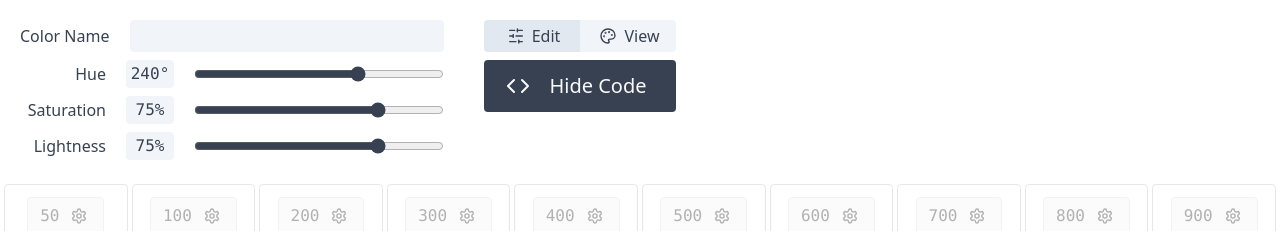
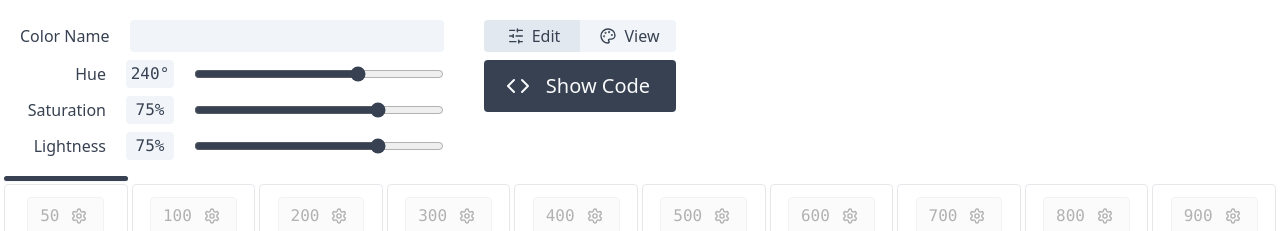
Before and after one commit to daniel-black/tack, a Next.js app: page / in a window 1280 px wide. Shown: the top 231 px of the page. Built offline with nearby package versions, Linux system fonts and the light colour scheme.

Commit message:
added indicator for selected column

```diff
--- a/src/components/palette.tsx
+++ b/src/components/palette.tsx
@@ -4,6 +4,7 @@ import { hueAtom, lightnessAtom, modeAtom, saturationAtom, selectedShadeIndexAto
 import { useAtomValue, useAtom, useSetAtom } from 'jotai';
 import { INITIAL_HSL_COLOR } from "@/constants";
 import { isSameShade } from "@/utils";
+import { SelectedColumnIndicator } from "./selected-column-indicator";
 
 export const Palette = () => {
   const [selectedShadeIndex, setSelectedShadeIndex] = useAtom(selectedShadeIndexAtom);
@@ -32,16 +33,21 @@ export const Palette = () => {
   return (
     <main id="palette" className={`w-screen h-screen flex flex-row ${mode === 'edit' ? 'p-1 space-x-1' : ''}`}>
       {shades.map((shade, index) =>
+        <div key={index} className={`w-full h-full relative`}>
+          <SelectedColumnIndicator
+            selectedShadeIndex={selectedShadeIndex}
+            index={index}
+          />
           <ShadeColumn
-          key={index}
             color={shade}
             index={index}
-          selectedIndex={selectedShadeIndex}
+            // selectedIndex={selectedShadeIndex}
             mode={mode}
             select={() => setSelectedShadeIndex(index)}
             clear={() => clearShade(index)}
             load={() => loadShade(index)}
           />
+        </div>
       )}
     </main>
   );
--- /dev/null
+++ b/src/components/selected-column-indicator.tsx
@@ -0,0 +1,12 @@
+type SelectedColumnIndicatorProps = {
+  selectedShadeIndex: number;
+  index: number;
+};
+
+export function SelectedColumnIndicator({ selectedShadeIndex, index }: SelectedColumnIndicatorProps) {
+  const isSelected = selectedShadeIndex === index;
+
+  if (!isSelected) return null;
+
+  return <span className="z-10 absolute h-[5px] -top-[8px] w-full bg-gray-700 rounded-full shadow-sm" />
+}
--- /dev/null
+++ b/src/components/shade-column-contents.tsx
@@ -0,0 +1,46 @@
+'use client';
+
+import { useState } from "react";
+import { SettingsIcon } from "./icons";
+
+type ShadeColumnContentProps = {
+  shade: string;
+  isEditing: boolean;
+  clear: () => void;
+};
+
+export function ShadeColumnContent({ shade, isEditing, clear }: ShadeColumnContentProps) {
+  const [showSettings, setShowSettings] = useState(false);
+
+  if (!isEditing) return null;
+
+  function toggleSettings(e: React.MouseEvent<HTMLButtonElement>) {
+    e.stopPropagation();
+    e.preventDefault();
+    setShowSettings(!showSettings);
+  }
+
+  function handleClearClick() {
+    clear();
+    setShowSettings(false);
+  }
+
+  return (
+    <div className="space-y-2">
+      <div className="z-10 opacity-30 bg-gray-100 border border-gray-300 px-3 py-1.5 rounded select-none font-mono w-fit h-fit flex justify-center flex-wrap gap-2 items-center">
+        <span>{shade}</span>
+        <button
+          className={`w-6 h-6 rounded-full hover:animate-spin hover:bg-gray-400 ${showSettings ? 'bg-gray-400' : ''} duration-750 transition-all ease-in-out`}
+          onClick={toggleSettings}
+        >
+          <SettingsIcon />
+        </button>
+      </div>
+      <div className={`${showSettings ? 'opacity-30 z-10' : 'opacity-0'} transition-all duration-100 bg-gray-100 border border-gray-300 px-3 py-1.5 rounded select-none font-mono w-fit h-fit`}>
+        <button onClick={handleClearClick}>
+          Clear
+        </button>
+      </div>
+    </div>
+  );
+}
--- a/src/components/shade-column.tsx
+++ b/src/components/shade-column.tsx
@@ -1,13 +1,11 @@
 import { INITIAL_HSL_COLOR, SHADES } from "@/constants";
 import type { HSL, Mode } from "@/types";
-import { getHsl, hslToHex } from "@/utils";
-import { ChangeEvent, useState } from "react";
-import { SettingsIcon } from "./icons";
+import { getHsl } from "@/utils";
+import { ShadeColumnContent } from "./shade-column-contents";
 
 type ShadeColumnProps = {
   color: HSL;
   index: number;
-  selectedIndex: number;
   mode: Mode;
   select: () => void;
   clear: () => void;
@@ -17,16 +15,13 @@ type ShadeColumnProps = {
 export const ShadeColumn = ({
   color,
   index,
-  selectedIndex,
   mode,
   select,
   clear,
   load
 }: ShadeColumnProps) => {
   const shade = SHADES[index];
-  const isSelected = index === selectedIndex;
   const isEditing = mode === 'edit';
-
   const sectionStyle = color ? { backgroundColor: getHsl(color) } : {};
 
   function handleShadeColumnClick() {
@@ -36,7 +31,7 @@ export const ShadeColumn = ({
 
   return (
     <section
-      className={`py-3 relative w-full cursor-pointer flex justify-center ${color === INITIAL_HSL_COLOR ? 'border border-gray-200 hover:bg-gray-50' : ''} ${isEditing ? 'rounded' : ''} transition-all duration-75`}
+      className={`py-3 relative w-full h-full cursor-pointer flex justify-center ${color === INITIAL_HSL_COLOR ? 'border border-gray-200 hover:bg-gray-50' : ''} ${isEditing ? 'rounded' : ''} transition-all duration-75`}
       style={sectionStyle}
       onClick={handleShadeColumnClick}
     >
@@ -48,45 +43,3 @@ export const ShadeColumn = ({
     </section>
   );
 }
-
-type ShadeColumnContentProps = {
-  shade: string;
-  isEditing: boolean;
-  clear: () => void;
-};
-
-function ShadeColumnContent({ shade, isEditing, clear }: ShadeColumnContentProps) {
-  const [showSettings, setShowSettings] = useState(false);
-
-  if (!isEditing) return null;
-
-  function toggleSettings(e: React.MouseEvent<HTMLButtonElement>) {
-    e.stopPropagation();
-    e.preventDefault();
-    setShowSettings(!showSettings);
-  }
-
-  function handleClearClick() {
-    clear();
-    setShowSettings(false);
-  }
-
-  return (
-    <div className="space-y-2">
-      <div className="z-10 opacity-30 bg-gray-100 border border-gray-300 px-3 py-1.5 rounded select-none font-mono w-fit h-fit flex justify-center flex-wrap gap-2 items-center">
-        <span>{shade}</span>
-        <button
-          className={`w-6 h-6 rounded-full hover:animate-spin hover:bg-gray-400 ${showSettings ? 'bg-gray-400' : ''} duration-750 transition-all ease-in-out`}
-          onClick={toggleSettings}
-        >
-          <SettingsIcon />
-        </button>
-      </div>
-      <div className={`${showSettings ? 'opacity-30 z-10' : 'opacity-0'} transition-all duration-100 bg-gray-100 border border-gray-300 px-3 py-1.5 rounded select-none font-mono w-fit h-fit`}>
-        <button onClick={handleClearClick}>
-          Clear
-        </button>
-      </div>
-    </div>
-  );
-}
--- a/src/components/show-code-button.tsx
+++ b/src/components/show-code-button.tsx
@@ -14,7 +14,7 @@ export const ShowCodeButton = () => {
     >
       <div className="flex items-center justify-center space-x-3">
         <CodeIcon isSmall={false} />
-        <span className="w-28 text-xl">{showCodeBlock ? 'Show' : 'Hide'} Code</span>
+        <span className="w-28 text-xl">{showCodeBlock ? 'Hide' : 'Show'} Code</span>
       </div>
     </button>
   );
```
Lines whose indentation alone changed are shown as unchanged.
